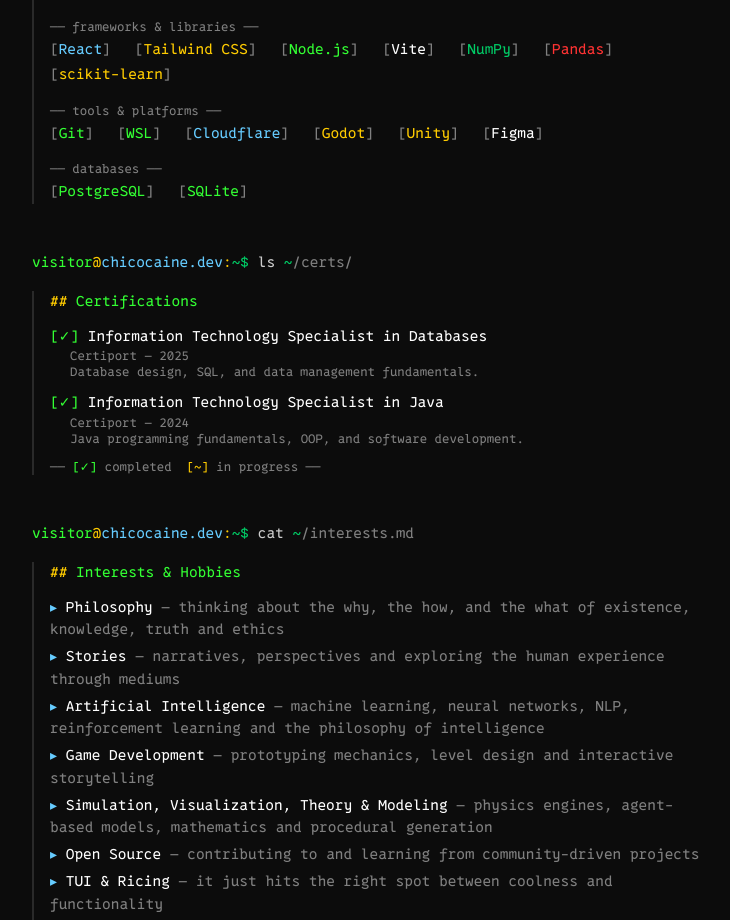
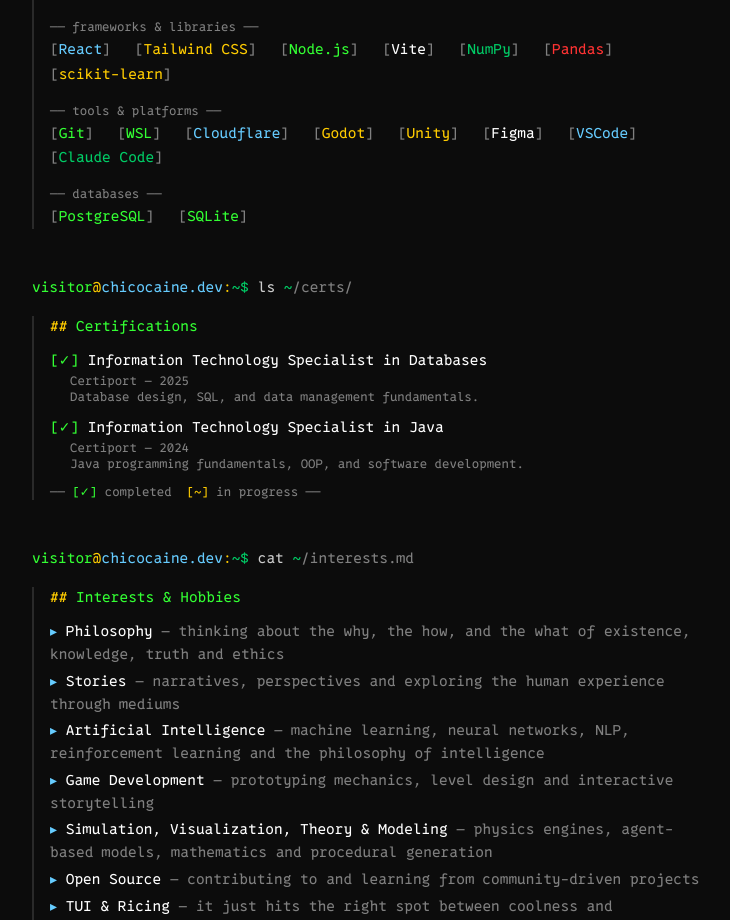
Before and after one commit to chicocaine/chicocaine-dev, a React (Vite) app: page /about in a window 1280 px wide. Shown: the part 968-1888 px from the top of the page, without its empty margins (24-754 px from the left). Built offline with nearby package versions, Linux system fonts and the light colour scheme.

Commit message:
feat(about): add VSCode and Claude Code to technologies list

```diff
--- a/src/pages/About.tsx
+++ b/src/pages/About.tsx
@@ -240,6 +240,12 @@
               </span>
               <span className="text-text-bright">
                 <span className="text-text-muted select-none">[</span>Figma<span className="text-text-muted select-none">]</span>
+              </span>
+              <span className="text-quaternary">
+                <span className="text-text-muted select-none">[</span>VSCode<span className="text-text-muted select-none">]</span>
+              </span>
+              <span className="text-secondary">
+                <span className="text-text-muted select-none">[</span>Claude Code<span className="text-text-muted select-none">]</span>
               </span>
             </div>
           </div>
```
